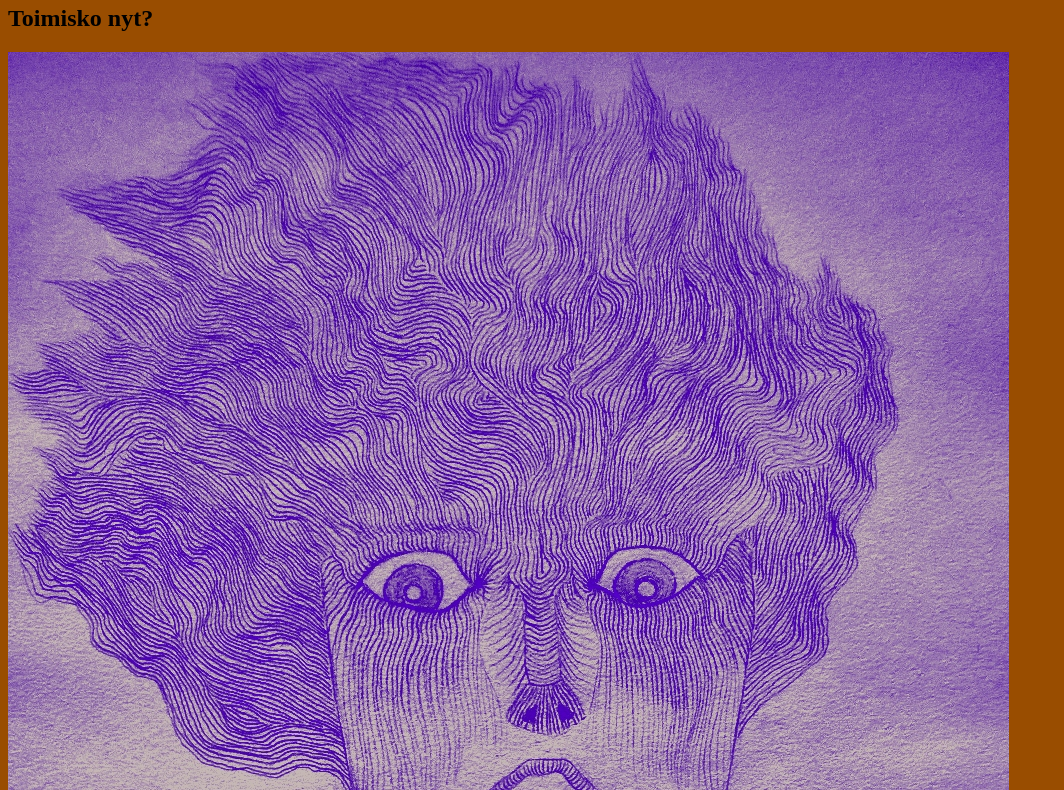
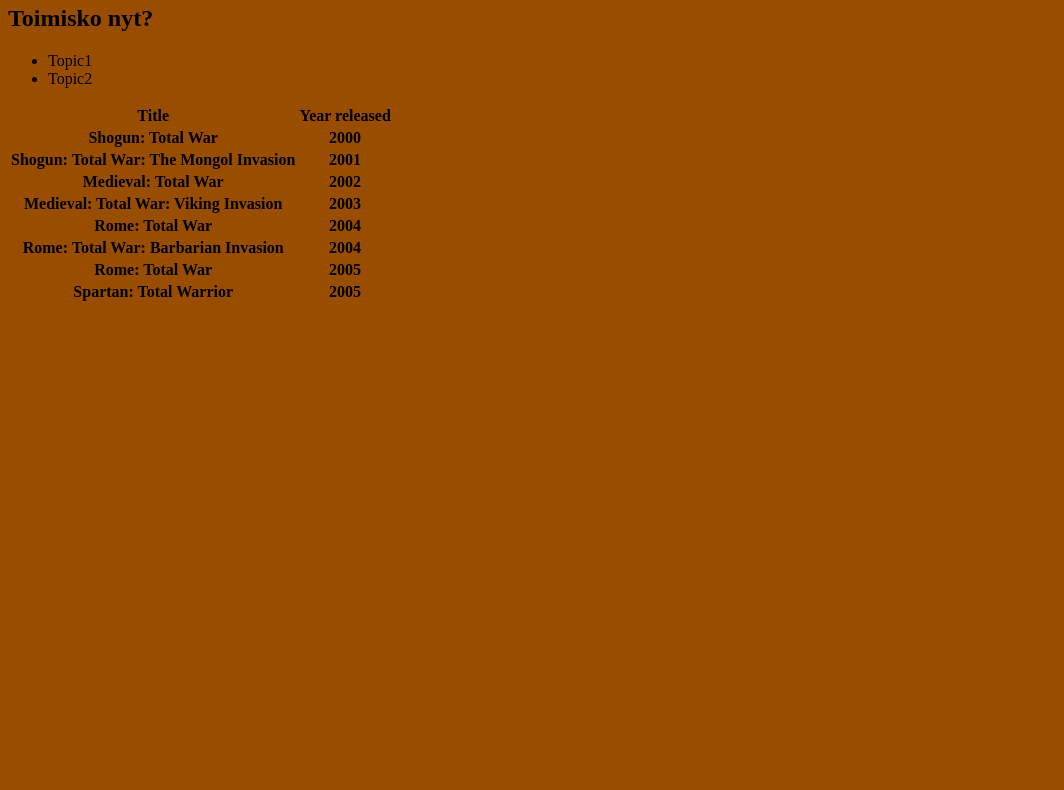
Before and after one commit to KunnJal/WWW-course, a plain HTML site: page index.html in a window 1280 px wide. Shown: the part 41-831 px from the top of the page, without its empty margins (0-1064 px from the left). After the commit the page ends 800 px from the top, so only its background shows below. Drawn offline with Linux system fonts and the light colour scheme.

Commit message:
Update index.html

```diff
--- a/index.html
+++ b/index.html
@@ -1,19 +1,61 @@
 <!DOCTYPE html>
   <html>
     <head>
-      <title>On tää saatana työmaa</title>
+      <title>Company showcase</title>
       <link href="style.css" rel="stylesheet" type="text/css">
     </head>
+
     <body>
-      <a href="https://www.linkedin.com/in/jalmarikunnari/"><i>Jalmari Kunnari CV</i></a>
+
+      <i>Creative Assembly</i>
+
       <h2>Toimisko nyt?</h2>
-
-      <img src="Pictures/Star blu.jpg" alt="A man with flaming hair">
 
       <ul>
       <li>Topic1</li>
       <li>Topic2</li>
-      </ul
+      </ul>
+
+      <table>
+          <tr>
+              <th>Title</th>
+              <th>Year released</th>
+          </tr>
+          <tr>
+              <th>Shogun: Total War</th>
+              <th>2000</th>
+          </tr>
+          <tr>
+              <th>Shogun: Total War: The Mongol Invasion</th>
+              <th>2001</th>
+          </tr>
+          <tr>
+              <th>Medieval: Total War</th>
+              <th>2002</th>
+          </tr>
+          <tr>
+              <th>Medieval: Total War: Viking Invasion</th>
+              <th>2003</th>
+          </tr>
+          <tr>
+              <th>Rome: Total War</th>
+              <th>2004</th>
+          </tr>
+          <tr>
+              <th>Rome: Total War: Barbarian Invasion</th>
+              <th>2004</th>
+          </tr>
+          <tr>
+              <th>Rome: Total War</th>
+              <th>2005</th>
+          </tr>
+          <tr>
+              <th>Spartan: Total Warrior</th>
+              <th>2005</th>
+          </tr>
+
+      </table>
+
     </body>
 
   </html>
```
